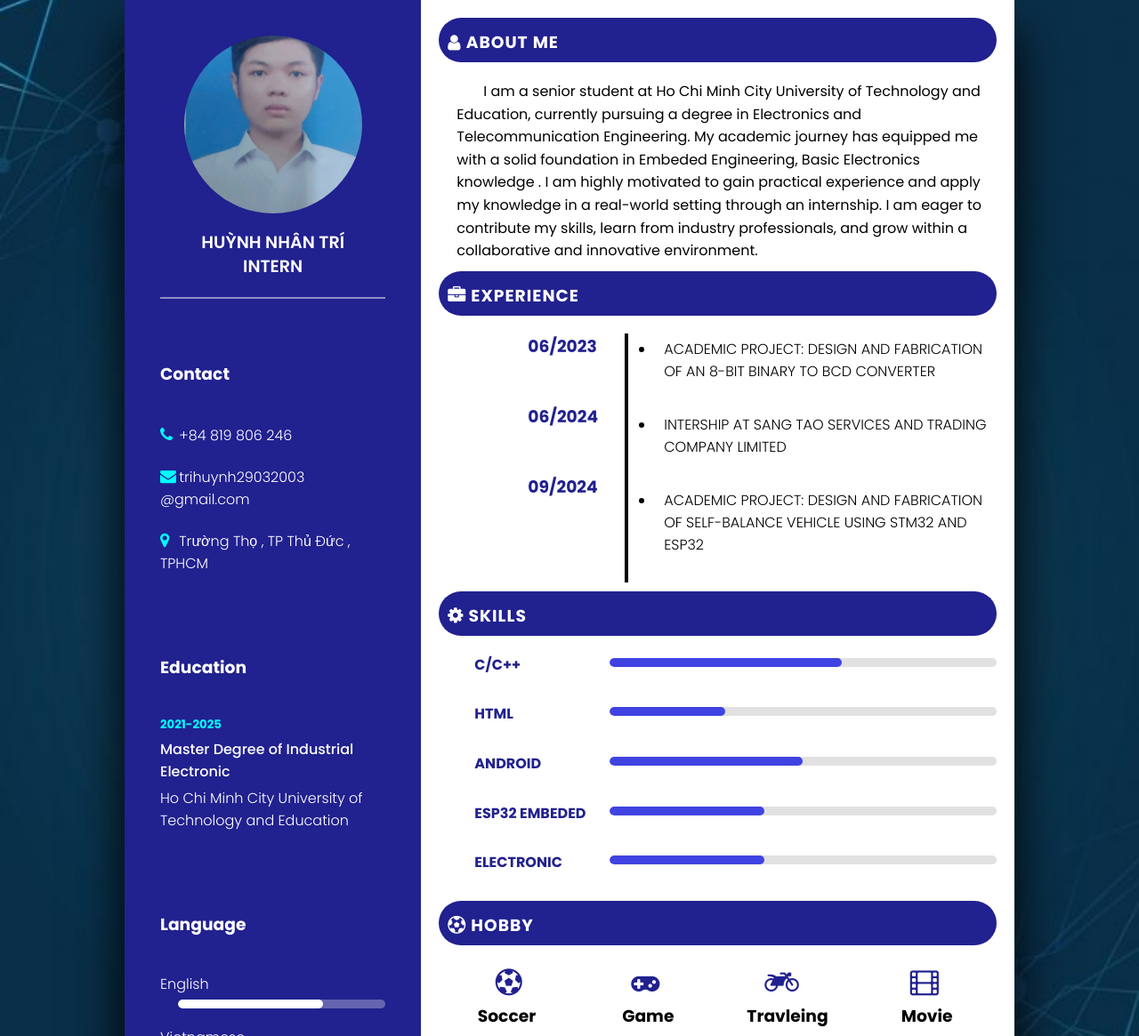
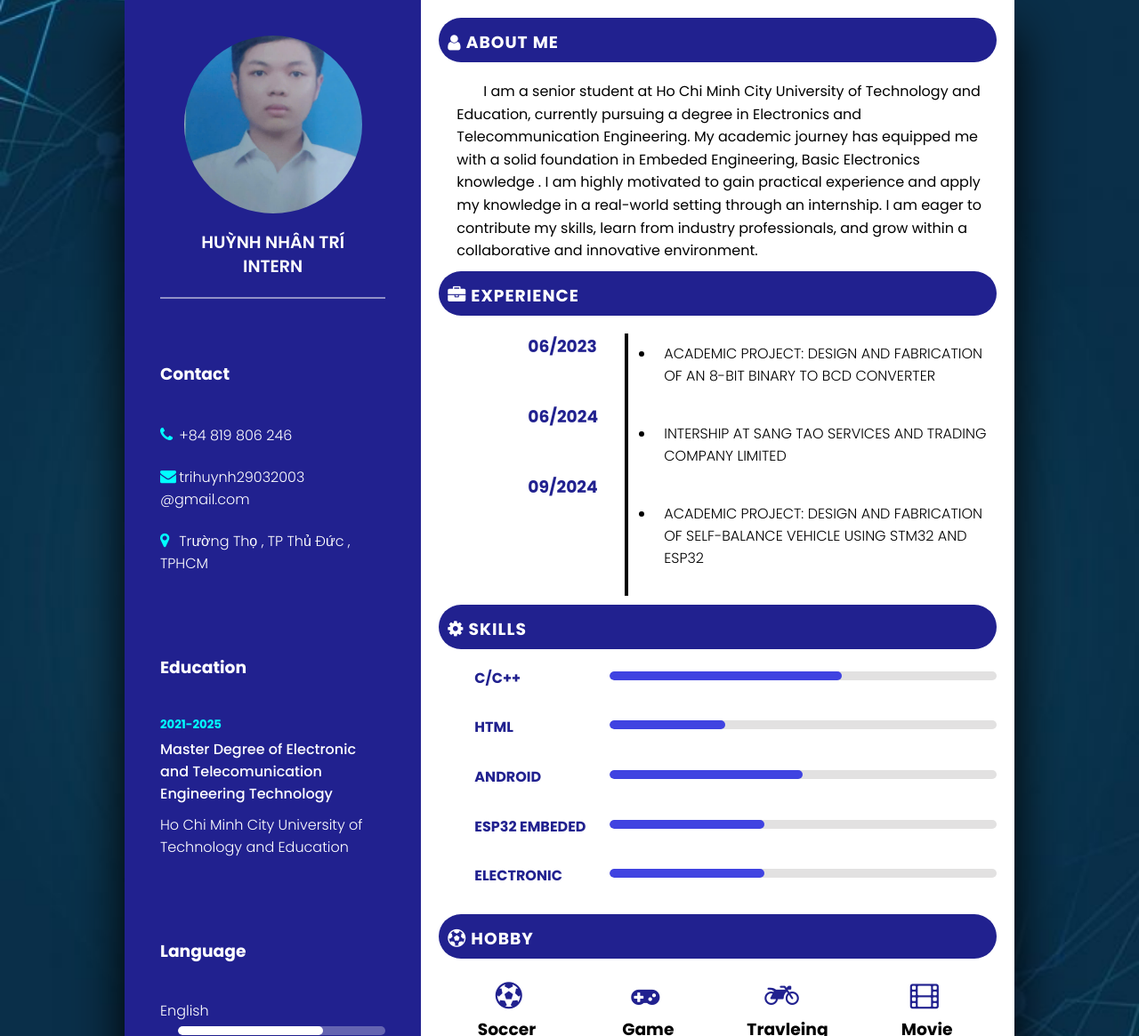
Before and after one commit to trizrd/my_cv, a plain HTML site: page index.html in a window 1280 px wide. Shown: the top 1165 px of the page at 89% size. Drawn offline with Linux system fonts and the light colour scheme.

Commit message:
Signed-off-by: trizrd <trizrd2903@gmail.com>

```diff
--- a/index.html
+++ b/index.html
@@ -45,7 +45,7 @@
                     <ul>
                         <li>
                             <h5>2021-2025</h5>
-                            <h4>Master Degree of Industrial Electronic</h4>
+                            <h4>Master Degree of Electronic and Telecomunication Engineering Technology</h4>
                             <h4>Ho Chi Minh City University of Technology and Education</h4>
                         </li>
 
--- a/style.css
+++ b/style.css
@@ -110,7 +110,7 @@ h5
 h4
 {
 color: #fff;
-margin-top: 5px;
+margin-top: 10px;
 font-weight: 300;
 }
 h4:nth-child(2)
```
